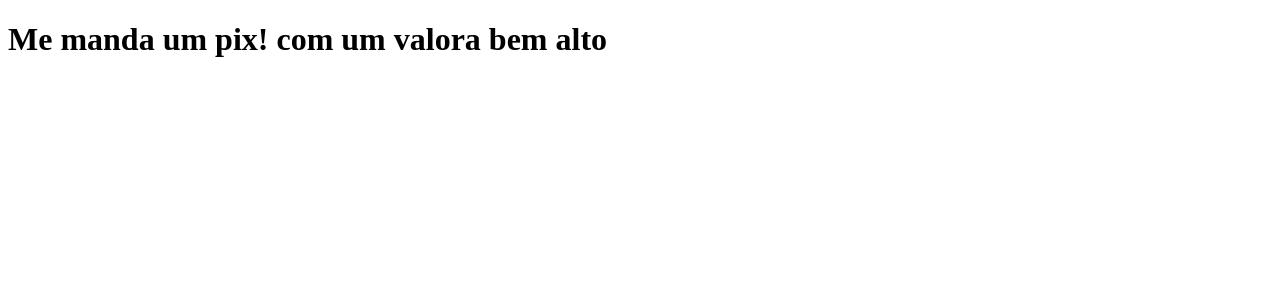
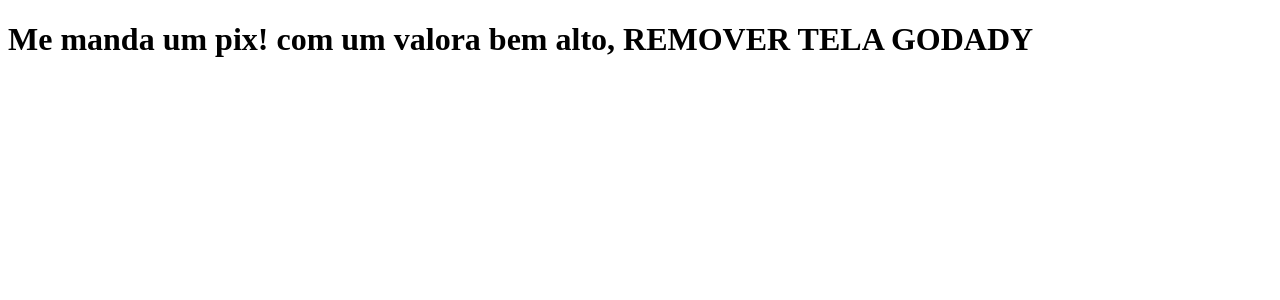
Before and after one commit to ToneRevetler/clone-tabnews, a Next.js app: page / in a window 1280 px wide. Shown: the top 300 px of the page. Built offline with nearby package versions, Linux system fonts and the light colour scheme.

Commit message:
Tentativa remover tela goddady

```diff
--- a/pages/index.js
+++ b/pages/index.js
@@ -1,5 +1,5 @@
 function Home() {
-  return <h1>Me manda um pix! com um valora bem alto</h1>;
+  return <h1>Me manda um pix! com um valora bem alto, REMOVER TELA GODADY</h1>;
 }
 
 export default Home;
```
